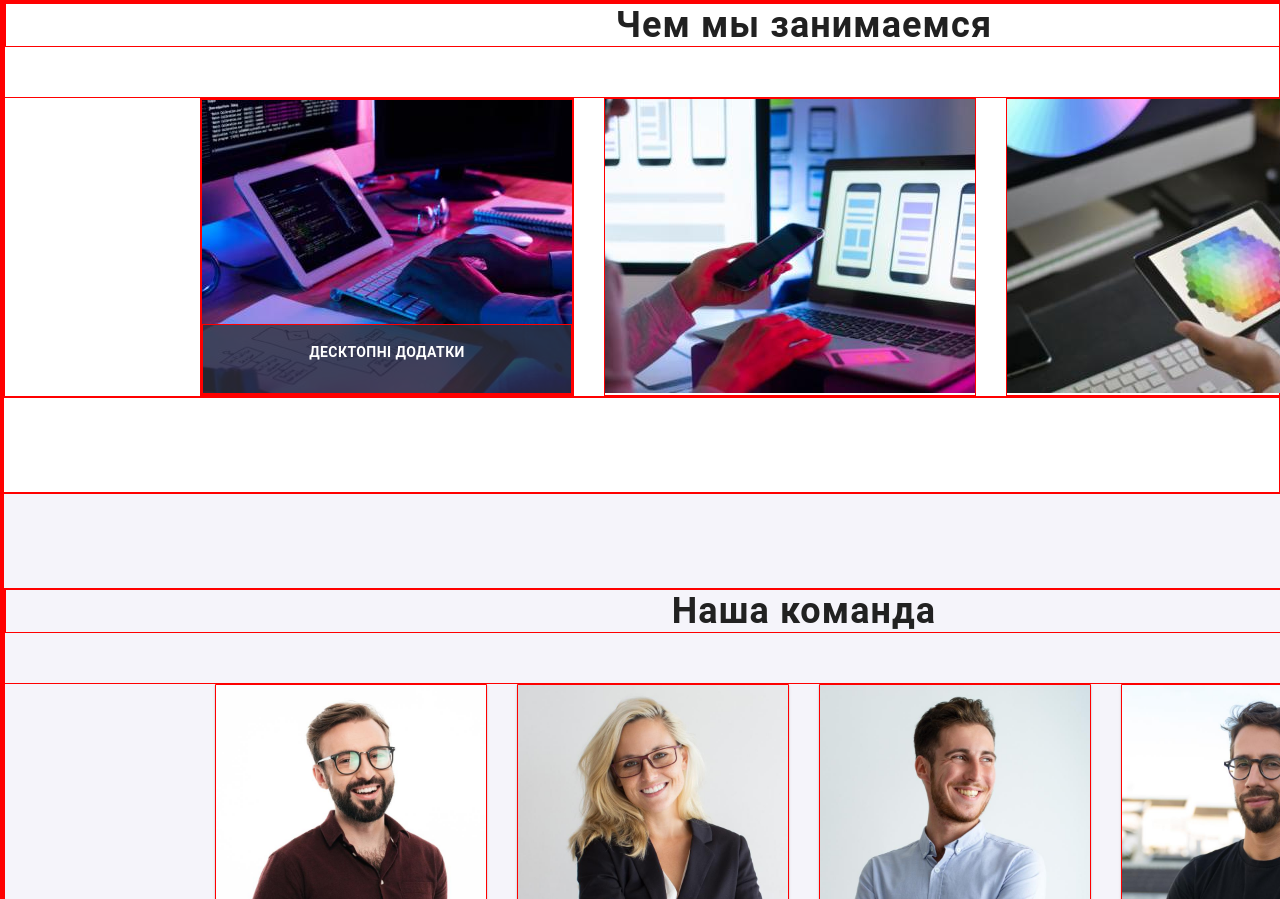
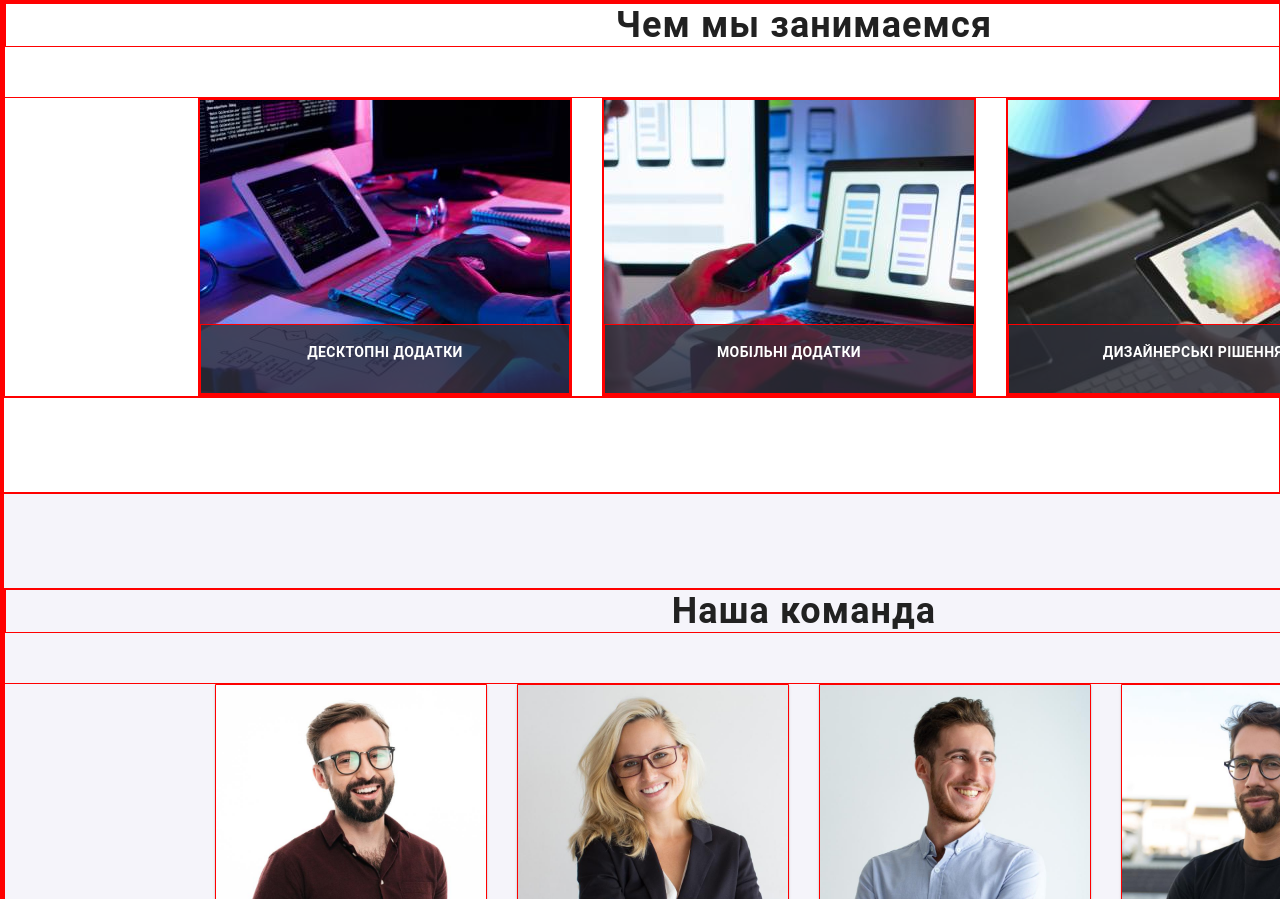
Before and after one commit to Hanna-Ilienko/goit-markup-hw-05, a plain HTML site: page index.html in a window 1280 px wide. Shown: the part 1093-1992 px from the top of the page. Drawn offline with nearby package versions, Linux system fonts and the light colour scheme.

Commit message:
наложила по верх карточок блоки з написами

```diff
--- a/index.html
+++ b/index.html
@@ -141,6 +141,7 @@
               </div>
             </li>
             <li class="work-item">
+              <div class="top-item">
                 <img
                   class="work-image"
                   src="./images/img2.jpg"
@@ -148,8 +149,11 @@
             сайта"
                   width="370"
                 />
+                <p class="text-top-img">МОБІЛЬНІ ДОДАТКИ</p>
+              </div>
             </li>
             <li class="work-item">
+              <div class="top-item">
                 <img
                   class="work-image"
                   src="./images/img3.jpg"
@@ -157,6 +161,8 @@
             для оформления сайта"
                   width="370"
                 />
+                <p class="text-top-img">ДИЗАЙНЕРСЬКІ РІШЕННЯ</p>
+              </div>
             </li>
           </ul>
         </div>
```
Lines whose indentation alone changed are shown as unchanged.
